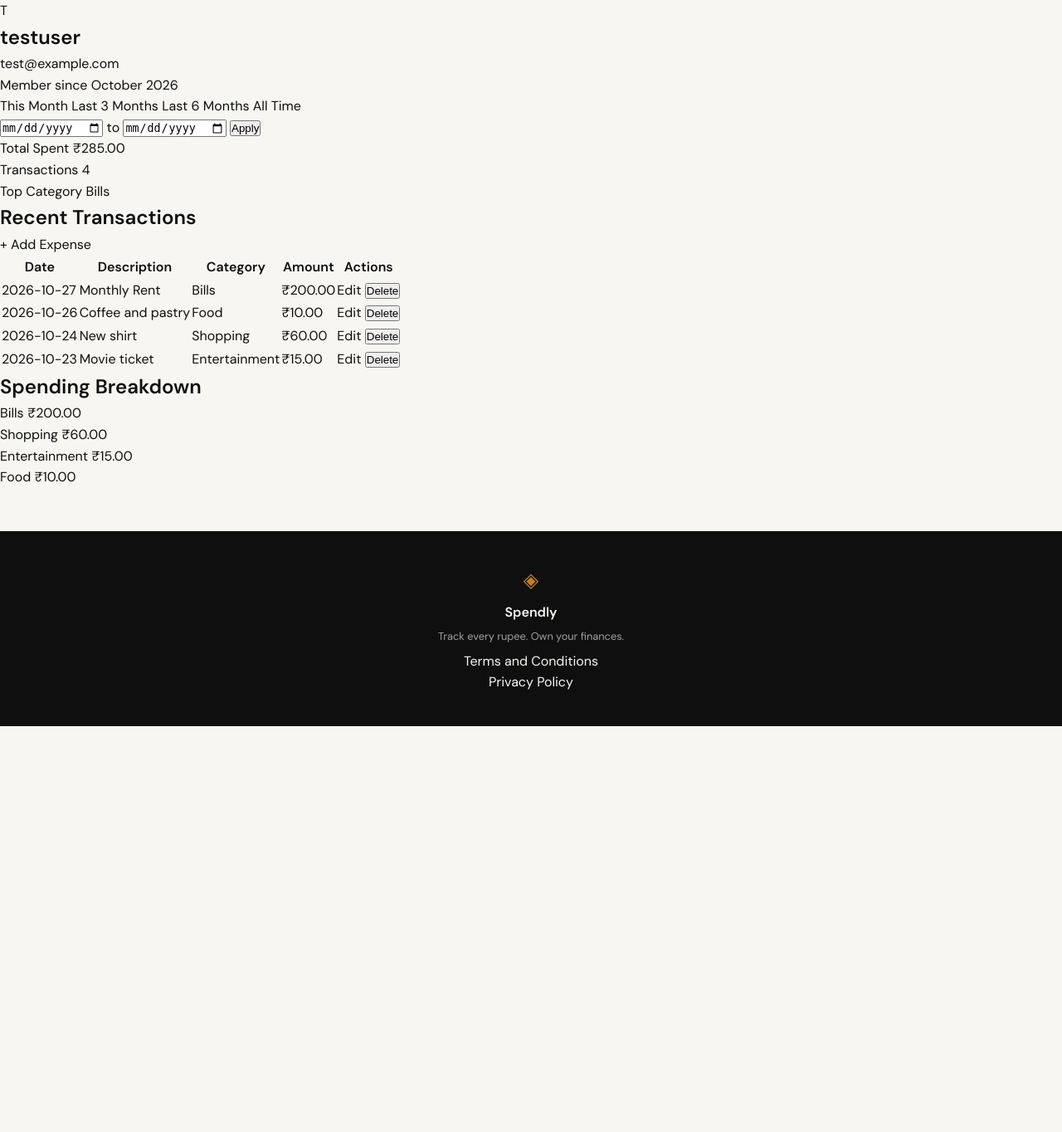
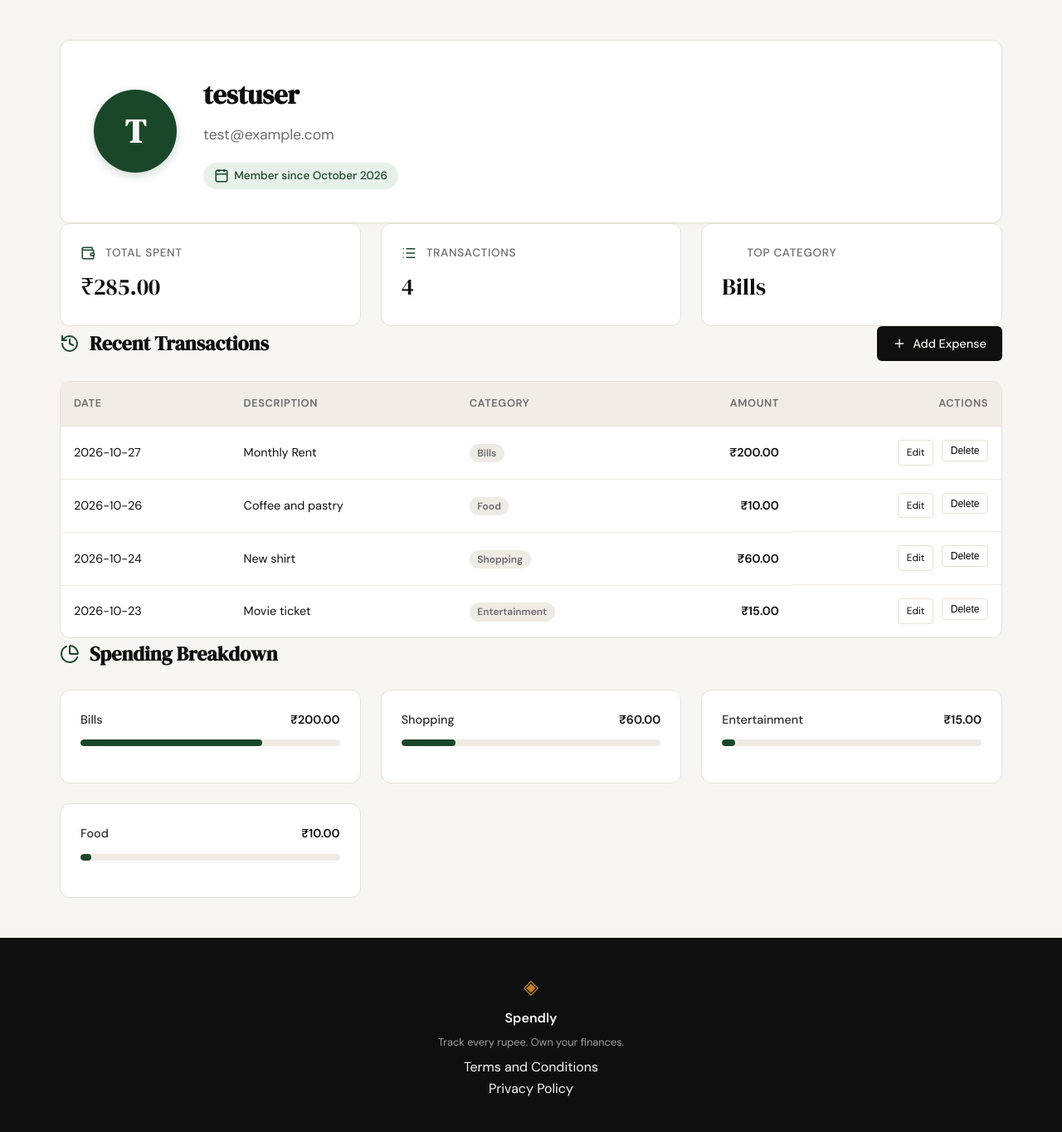
Before and after one commit to keshav991/spendly, a Flask app: page /profile in a window 1280 px wide. Shown: the part 61-1425 px from the top of the page at 83% size. Before the commit the page ends 936 px from the top, so only its background shows below. Run offline with Flask 3, Linux system fonts and the light colour scheme; a user stored in the database is signed in; data comes from the database, SQL or seed files in the repository.

Commit message:
add profile page ui

```diff
--- /dev/null
+++ b/static/css/profile.css
@@ -0,0 +1,290 @@
+/* static/css/profile.css */
+
+.profile-section {
+    max-width: var(--max-width);
+    margin: 3rem auto;
+    padding: 0 2rem;
+    display: flex;
+    flex-direction: column;
+    gap: 3rem;
+}
+
+/* User Header */
+.profile-header {
+    display: flex;
+    align-items: center;
+    gap: 2rem;
+    background: var(--paper-card);
+    border: 1px solid var(--border);
+    border-radius: var(--radius-md);
+    padding: 2.5rem;
+    box-shadow: 0 1px 3px rgba(0,0,0,0.04);
+}
+
+.profile-avatar {
+    width: 100px;
+    height: 100px;
+    background: var(--accent);
+    color: var(--paper);
+    border-radius: 50%;
+    display: flex;
+    align-items: center;
+    justify-content: center;
+    font-size: 2.5rem;
+    font-weight: 600;
+    font-family: var(--font-display);
+    box-shadow: 0 4px 12px rgba(26, 71, 42, 0.2);
+}
+
+.profile-info {
+    display: flex;
+    flex-direction: column;
+    gap: 0.5rem;
+}
+
+.profile-name {
+    font-family: var(--font-display);
+    font-size: 2rem;
+    color: var(--ink);
+    margin: 0;
+}
+
+.profile-email {
+    font-size: 1.1rem;
+    color: var(--ink-muted);
+}
+
+.profile-badge {
+    display: inline-flex;
+    align-items: center;
+    gap: 0.4rem;
+    font-size: 0.85rem;
+    font-weight: 500;
+    color: var(--accent);
+    background: var(--accent-light);
+    padding: 0.3rem 0.8rem;
+    border-radius: 999px;
+    width: fit-content;
+    margin-top: 0.75rem;
+}
+
+/* Stats Dashboard */
+.stats-grid {
+    display: grid;
+    grid-template-columns: repeat(3, 1fr);
+    gap: 1.5rem;
+}
+
+.stat-card {
+    background: var(--paper-card);
+    border: 1px solid var(--border);
+    border-radius: var(--radius-md);
+    padding: 1.5rem;
+    display: flex;
+    flex-direction: column;
+    gap: 0.5rem;
+    transition: transform 0.2s ease;
+}
+
+.stat-card:hover {
+    transform: translateY(-2px);
+    box-shadow: 0 4px 12px rgba(0,0,0,0.05);
+}
+
+.stat-header {
+    display: flex;
+    align-items: center;
+    gap: 0.75rem;
+    color: var(--ink-muted);
+    font-size: 0.85rem;
+    font-weight: 500;
+    text-transform: uppercase;
+    letter-spacing: 0.05em;
+}
+
+.stat-icon {
+    width: 18px;
+    height: 18px;
+    color: var(--accent);
+}
+
+.stat-value {
+    font-family: var(--font-display);
+    font-size: 1.75rem;
+    color: var(--ink);
+    font-variant-numeric: tabular-nums;
+}
+
+/* Transactions Section */
+.data-section {
+    display: flex;
+    flex-direction: column;
+    gap: 1.5rem;
+}
+
+.section-header {
+    display: flex;
+    justify-content: space-between;
+    align-items: center;
+}
+
+.section-title {
+    font-family: var(--font-display);
+    font-size: 1.5rem;
+    color: var(--ink);
+    display: flex;
+    align-items: center;
+    gap: 0.75rem;
+}
+
+.section-title .section-icon {
+    width: 24px;
+    height: 24px;
+    color: var(--accent);
+}
+
+.btn-add {
+    background: var(--ink);
+    color: var(--paper);
+    padding: 0.6rem 1.2rem;
+    border-radius: var(--radius-sm);
+    font-size: 0.9rem;
+    font-weight: 500;
+    display: flex;
+    align-items: center;
+    gap: 0.5rem;
+    transition: background 0.2s;
+}
+
+.btn-add:hover { background: var(--accent); }
+
+.tx-table-container {
+    background: var(--paper-card);
+    border: 1px solid var(--border);
+    border-radius: var(--radius-md);
+    overflow: hidden;
+}
+
+.tx-table {
+    width: 100%;
+    border-collapse: collapse;
+    text-align: left;
+}
+
+.tx-table th {
+    background: var(--paper-warm);
+    padding: 1rem;
+    font-size: 0.8rem;
+    font-weight: 600;
+    color: var(--ink-muted);
+    text-transform: uppercase;
+    letter-spacing: 0.05em;
+    border-bottom: 1px solid var(--border);
+}
+
+.tx-table td {
+    padding: 1rem;
+    font-size: 0.9rem;
+    border-bottom: 1px solid var(--border-soft);
+}
+
+.tx-table tr:last-child td { border-bottom: none; }
+.tx-table tr:hover { background: var(--paper-warm); }
+
+.tx-amount {
+    font-weight: 600;
+    color: var(--ink);
+    font-variant-numeric: tabular-nums;
+    text-align: right;
+}
+
+.tx-cat-badge {
+    padding: 0.2rem 0.6rem;
+    border-radius: 999px;
+    font-size: 0.75rem;
+    font-weight: 600;
+    background: var(--border-soft);
+    color: var(--ink-muted);
+}
+
+.action-cell {
+    display: flex;
+    gap: 10px;
+    justify-content: flex-end;
+}
+
+.btn-action {
+    background: transparent;
+    border: 1px solid var(--border);
+    padding: 0.3rem 0.6rem;
+    border-radius: 4px;
+    font-size: 0.75rem;
+    cursor: pointer;
+    transition: all 0.2s;
+}
+
+.btn-action-edit:hover { background: var(--accent-light); color: var(--accent); border-color: var(--accent); }
+.btn-action-delete:hover { background: var(--danger-light); color: var(--danger); border-color: var(--danger); }
+
+/* Breakdown Section */
+.breakdown-grid {
+    display: grid;
+    grid-template-columns: repeat(auto-fill, minmax(300px, 1fr));
+    gap: 1.5rem;
+}
+
+.breakdown-card {
+    background: var(--paper-card);
+    border: 1px solid var(--border);
+    border-radius: var(--radius-md);
+    padding: 1.5rem;
+}
+
+.breakdown-row {
+    display: flex;
+    flex-direction: column;
+    gap: 0.75rem;
+    margin-bottom: 1.25rem;
+}
+
+.breakdown-info {
+    display: flex;
+    justify-content: space-between;
+    align-items: center;
+}
+
+.breakdown-label {
+    font-weight: 500;
+    font-size: 0.9rem;
+    color: var(--ink-soft);
+}
+
+.breakdown-value {
+    font-weight: 600;
+    font-size: 0.9rem;
+    color: var(--ink);
+}
+
+.progress-track {
+    height: 8px;
+    background: var(--border-soft);
+    border-radius: 999px;
+    overflow: hidden;
+}
+
+.progress-fill {
+    height: 100%;
+    background: var(--accent);
+    border-radius: 999px;
+    transition: width 0.8s cubic-bezier(0.4, 0, 0.2, 1);
+}
+
+@media (max-width: 768px) {
+    .stats-grid { grid-template-columns: 1fr; }
+    .profile-header { flex-direction: column; text-align: center; }
+    .profile-avatar { margin: 0 auto; }
+    .profile-info { align-items: center; }
+    .profile-badge { margin: 0.75rem auto 0; }
+    .section-header { flex-direction: column; align-items: flex-start; gap: 1rem; }
+    .tx-table-container { overflow-x: auto; }
+}
--- a/templates/base.html
+++ b/templates/base.html
@@ -10,7 +10,7 @@
     <link rel="stylesheet" href="{{ url_for('static', filename='css/style.css') }}">
     {% block head %}{% endblock %}
 </head>
-<body>
+<body class="app-body">
 
     <nav class="navbar">
         <div class="nav-inner">
@@ -47,7 +47,11 @@
         </div>
     </footer>
 
+    <script src="https://unpkg.com/lucide@latest"></script>
     <script src="{{ url_for('static', filename='js/main.js') }}"></script>
+    <script>
+      lucide.createIcons();
+    </script>
     {% block scripts %}{% endblock %}
 </body>
 </html>
--- a/templates/profile.html
+++ b/templates/profile.html
@@ -1,4 +1,8 @@
 {% extends "base.html" %}
+
+{% block head %}
+<link rel="stylesheet" href="{{ url_for('static', filename='css/profile.css') }}">
+{% endblock %}
 
 {% block title %}My Profile — Spendly{% endblock %}
 
@@ -7,68 +11,66 @@
     <div class="profile-container">
 
         <!-- 1. User Info Card -->
-        <div class="profile-card">
-            <div class="user-avatar">
+        <div class="profile-header">
+            <div class="profile-avatar">
                 {{ user.name[0] | upper }}
             </div>
-            <div class="user-details">
-                <h1 class="user-name">{{ user.name }}</h1>
-                <p class="user-email">{{ user.email }}</p>
-                <span class="user-badge">Member since {{ user.member_since }}</span>
+            <div class="profile-info">
+                <h1 class="profile-name">{{ user.name }}</h1>
+                <p class="profile-email">{{ user.email }}</p>
+                <span class="profile-badge">
+                    <i data-lucide="calendar" class="stat-icon"></i>
+                    Member since {{ user.member_since }}
+                </span>
             </div>
-        </div>
-
-        <!-- Date Filter Bar -->
-        <div class="filter-bar">
-            <div class="presets">
-                <a href="{{ url_for('profile', preset='this_month') }}"
-                   class="preset-btn {{ 'active' if active_preset == 'this_month' }}">This Month</a>
-                <a href="{{ url_for('profile', preset='last_3') }}"
-                   class="preset-btn {{ 'active' if active_preset == 'last_3' }}">Last 3 Months</a>
-                <a href="{{ url_for('profile', preset='last_6') }}"
-                   class="preset-btn {{ 'active' if active_preset == 'last_6' }}">Last 6 Months</a>
-                <a href="{{ url_for('profile', preset='all') }}"
-                   class="preset-btn {{ 'active' if not active_preset or active_preset == 'all' }}">All Time</a>
-            </div>
-            <form method="GET" action="{{ url_for('profile') }}" class="custom-range">
-                <input type="date" name="date_from" value="{{ date_from or '' }}" class="date-input">
-                <span class="range-sep">to</span>
-                <input type="date" name="date_to" value="{{ date_to or '' }}" class="date-input">
-                <button type="submit" class="btn-apply">Apply</button>
-            </form>
         </div>
 
         <!-- 2. Summary Stats Row -->
         <div class="stats-grid">
-            <div class="stat-item">
-                <span class="stat-label">Total Spent</span>
+            <div class="stat-card">
+                <div class="stat-header">
+                    <i data-lucide="wallet" class="stat-icon"></i>
+                    Total Spent
+                </div>
                 <span class="stat-value">₹{{ stats.total_spent }}</span>
             </div>
-            <div class="stat-item">
-                <span class="stat-label">Transactions</span>
+            <div class="stat-card">
+                <div class="stat-header">
+                    <i data-lucide="list" class="stat-icon"></i>
+                    Transactions
+                </div>
                 <span class="stat-value">{{ stats.transaction_count }}</span>
             </div>
-            <div class="stat-item">
-                <span class="stat-label">Top Category</span>
+            <div class="stat-card">
+                <div class="stat-header">
+                    <i data-lucide, "tag" class="stat-icon"></i>
+                    Top Category
+                </div>
                 <span class="stat-value">{{ stats.top_category }}</span>
             </div>
         </div>
 
         <!-- 3. Transaction History Table -->
-        <div class="history-section">
+        <div class="data-section">
             <div class="section-header">
-                <h2 class="section-title">Recent Transactions</h2>
-                <a href="{{ url_for('add_expense') }}" class="btn-add-expense">+ Add Expense</a>
+                <h2 class="section-title">
+                    <i data-lucide="history" class="section-icon"></i>
+                    Recent Transactions
+                </h2>
+                <a href="{{ url_for('add_expense') }}" class="btn-add">
+                    <i data-lucide="plus" style="width: 16px; height: 16px;"></i>
+                    Add Expense
+                </a>
             </div>
-            <div class="table-wrapper">
-                <table class="transactions-table">
+            <div class="tx-table-container">
+                <table class="tx-table">
                     <thead>
                         <tr>
                             <th>Date</th>
                             <th>Description</th>
                             <th>Category</th>
-                            <th>Amount</th>
-                            <th>Actions</th>
+                            <th style="text-align: right;">Amount</th>
+                            <th style="text-align: right;">Actions</th>
                         </tr>
                     </thead>
                     <tbody>
@@ -76,15 +78,15 @@
                         <tr>
                             <td>{{ tx.date }}</td>
                             <td>{{ tx.description }}</td>
-                            <td><span class="category-badge badge-{{ tx.category | lower }}">{{ tx.category }}</span></td>
-                            <td class="amount">₹{{ tx.amount }}</td>
-                            <td><div class="action-links">
-                                <a href="{{ url_for('edit_expense', id=tx.id) }}" class="edit-link">Edit</a>
+                            <td><span class="tx-cat-badge">{{ tx.category }}</span></td>
+                            <td class="tx-amount">₹{{ tx.amount }}</td>
+                            <td class="action-cell">
+                                <a href="{{ url_for('edit_expense', id=tx.id) }}" class="btn-action btn-action-edit">Edit</a>
                                 <form method="POST" action="{{ url_for('delete_expense', id=tx.id) }}"
                                       style="display:inline" onsubmit="return confirm('Delete this expense?')">
-                                    <button type="submit" class="btn-delete">Delete</button>
+                                    <button type="submit" class="btn-action btn-action-delete">Delete</button>
                                 </form>
-                            </div></td>
+                            </td>
                         </tr>
                         {% endfor %}
                     </tbody>
@@ -93,17 +95,24 @@
         </div>
 
         <!-- 4. Category Breakdown -->
-        <div class="breakdown-section">
-            <h2 class="section-title">Spending Breakdown</h2>
-            <div class="breakdown-list">
+        <div class="data-section">
+            <div class="section-header">
+                <h2 class="section-title">
+                    <i data-lucide="pie-chart" class="section-icon"></i>
+                    Spending Breakdown
+                </h2>
+            </div>
+            <div class="breakdown-grid">
                 {% for cat in categories %}
-                <div class="breakdown-item">
-                    <div class="breakdown-info">
-                        <span class="cat-name">{{ cat.name }}</span>
-                        <span class="cat-amount">₹{{ cat.amount }}</span>
-                    </div>
-                    <div class="progress-bar">
-                        <div class="progress-fill" style="width: {{ cat.percentage }}%;"></div>
+                <div class="breakdown-card">
+                    <div class="breakdown-row">
+                        <div class="breakdown-info">
+                            <span class="breakdown-label">{{ cat.name }}</span>
+                            <span class="breakdown-value">₹{{ cat.amount }}</span>
+                        </div>
+                        <div class="progress-track">
+                            <div class="progress-fill" style="width: {{ cat.percentage }}%;"></div>
+                        </div>
                     </div>
                 </div>
                 {% endfor %}
```
Also changed, not shown: .claude/skills/frontend-design/SKILL.md (added).
